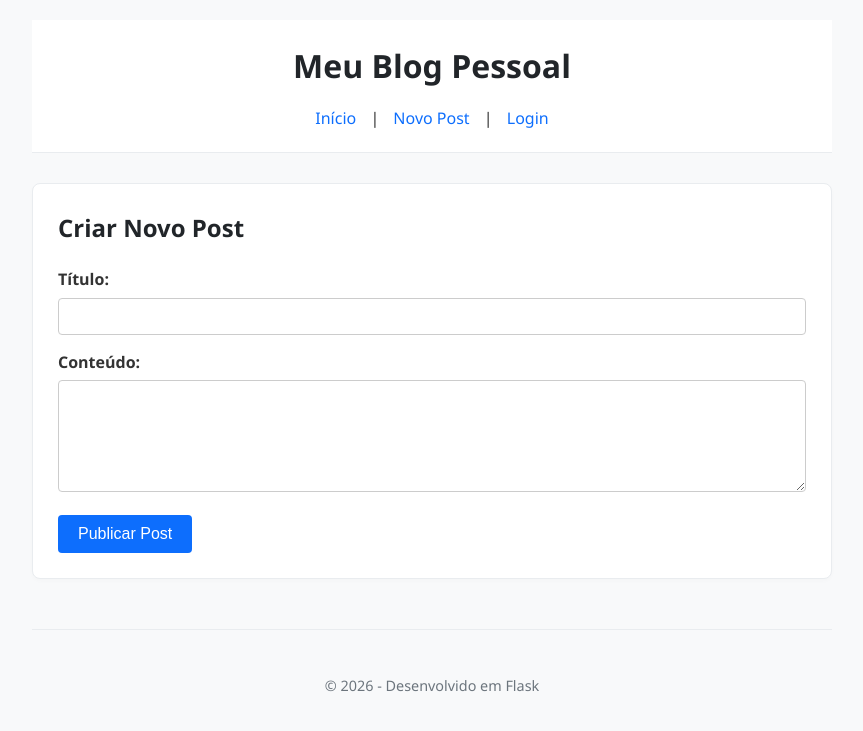
After one commit to renatoluciano/flask-blog, a Flask app: page /post/new in a window 1280 px wide. The commit adds this page. Shown: the top 731 px of the page, without its empty margins (208-1071 px from the left). Run offline with Flask 3, Linux system fonts and the light colour scheme.

Commit message:
Fix: Resolve BuildError e finaliza o CRUD de posts

```diff
--- a/app.py
+++ b/app.py
@@ -1,10 +1,10 @@
-from flask import Flask, render_template
+from flask import Flask, render_template, request, redirect, url_for
 from flask_sqlalchemy import SQLAlchemy
 
 # Inicializa a aplicação Flask
 app = Flask(__name__)
 
-# Configura o banco de dados SQLite de forma correta (salvo na pasta 'instance')
+# Configura o banco de dados SQLite (salvo na pasta 'instance')
 app.config['SQLALCHEMY_DATABASE_URI'] = 'sqlite:///blog.db'
 app.config['SQLALCHEMY_TRACK_MODIFICATIONS'] = False
 
@@ -12,7 +12,6 @@ app.config['SQLALCHEMY_TRACK_MODIFICATIONS'] = False
 db = SQLAlchemy(app)
 
 # --- Modelo do Banco de Dados ---
-# Define como será a tabela 'post' dentro do nosso banco de dados
 class Post(db.Model):
     id = db.Column(db.Integer, primary_key=True)
     titulo = db.Column(db.String(100), nullable=False)
@@ -22,15 +21,48 @@ class Post(db.Model):
         return f'<Post {self.titulo}>'
 
 # --- Rotas ---
-# Rota da página inicial do blog
+
+# 1. Rota da página inicial (Lista todos os posts)
 @app.route("/")
 def home():
-    # Busca todos os posts salvos na tabela do banco de dados
     posts = Post.query.all()
-    # Envia a lista de posts para o template HTML
     return render_template("index.html", posts=posts)
 
+# 2. Rota para criar um novo post
+@app.route("/post/new", methods=["GET", "POST"])
+def new_post():
+    if request.method == "POST":
+        titulo_formulario = request.form["titulo"]
+        conteudo_formulario = request.form["conteudo"]
 
-# Roda o servidor local se executarmos este arquivo diretamente
+        novo_post = Post(titulo=titulo_formulario, conteudo=conteudo_formulario)
+        db.session.add(novo_post)
+        db.session.commit()
+        return redirect(url_for("home"))
+
+    return render_template("create_post.html")
+
+# 3. Rota para EDITAR um post existente
+@app.route("/post/<int:post_id>/edit", methods=["GET", "POST"])
+def edit_post(post_id):
+    post = Post.query.get_or_404(post_id)
+
+    if request.method == "POST":
+        post.titulo = request.form["titulo"]
+        post.conteudo = request.form["conteudo"]
+        db.session.commit()
+        return redirect(url_for("home"))
+
+    return render_template("edit_post.html", post=post)
+
+# 4. Rota para EXCLUIR um post existente
+@app.route("/post/<int:post_id>/delete")
+def delete_post(post_id):
+    post = Post.query.get_or_404(post_id)
+    db.session.delete(post)
+    db.session.commit()
+    return redirect(url_for("home"))
+
+# Roda o servidor local
 if __name__ == "__main__":
     app.run(debug=True)
--- a/templates/base.html
+++ b/templates/base.html
@@ -13,7 +13,8 @@
             <h1>Meu Blog Pessoal</h1>
             <nav>
                 <a href="/">Início</a> |
-                <a href="#">Novo Post</a> |
+                <!-- Procure por essa linha no seu base.html e mude o href: -->
+                <a href="{{ url_for('new_post') }}">Novo Post</a> |
                 <a href="#">Login</a>
             </nav>
         </header>
--- /dev/null
+++ b/templates/create_post.html
@@ -0,0 +1,22 @@
+{% extends "base.html" %}
+
+{% block title %}Criar Novo Post - Meu Blog{% endblock %}
+
+{% block content %}
+<div class="post-card">
+    <h2>Criar Novo Post</h2>
+    <form method="POST">
+        <div style="margin-bottom: 15px;">
+            <label for="titulo" style="display: block; font-weight: bold; margin-bottom: 5px;">Título:</label>
+            <input type="text" id="titulo" name="titulo" required style="width: 100%; padding: 10px; border: 1px solid #ccc; border-radius: 4px; box-sizing: border-box;">
+        </div>
+
+        <div style="margin-bottom: 15px;">
+            <label for="conteudo" style="display: block; font-weight: bold; margin-bottom: 5px;">Conteúdo:</label>
+            <textarea id="conteudo" name="conteudo" rows="6" required style="width: 100%; padding: 10px; border: 1px solid #ccc; border-radius: 4px; box-sizing: border-box; resize: vertical;"></textarea>
+        </div>
+
+        <button type="submit" style="background-color: #0d6efd; color: white; border: none; padding: 10px 20px; font-size: 1rem; border-radius: 4px; cursor: pointer;">Publicar Post</button>
+    </form>
+</div>
+{% endblock %}
```
Also changed, not shown: templates/edit_post.html (added, +23 -0 lines), templates/index.html (+6 -1 lines).
